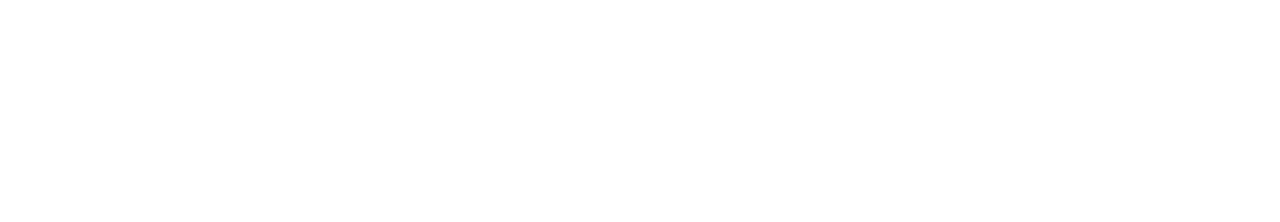
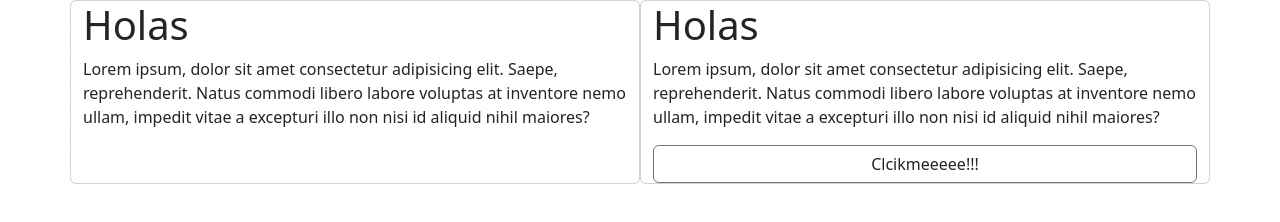
Before and after one commit to ebastian-s/Repo-Egg, a plain HTML site: page index.html in a window 1280 px wide. Drawn offline with nearby package versions, Linux system fonts and the light colour scheme.

Commit message:
Empezando a maquetar las cartas

```diff
--- a/index.html
+++ b/index.html
@@ -4,7 +4,45 @@
     <meta charset="UTF-8" />
     <meta http-equiv="X-UA-Compatible" content="IE=edge" />
     <meta name="viewport" content="width=device-width, initial-scale=1.0" />
+    <!-- CSS only -->
+    <link
+      href="https://cdn.jsdelivr.net/npm/bootstrap@5.2.0/dist/css/bootstrap.min.css"
+      rel="stylesheet"
+      integrity="sha384-gH2yIJqKdNHPEq0n4Mqa/HGKIhSkIHeL5AyhkYV8i59U5AR6csBvApHHNl/vI1Bx"
+      crossorigin="anonymous"
+    />
     <title>Document</title>
   </head>
-  <body></body>
+  <body>
+    <div class="container">
+      <div class="row">
+        <div class="bg-gradient card col-md-12 col-lg-6 mg-1">
+          <h1 class="">Holas</h1>
+          <p>
+            Lorem ipsum, dolor sit amet consectetur adipisicing elit. Saepe,
+            reprehenderit. Natus commodi libero labore voluptas at inventore
+            nemo ullam, impedit vitae a excepturi illo non nisi id aliquid nihil
+            maiores?
+          </p>
+        </div>
+        <div class="card col-md-12 col-lg-6">
+          <h1>Holas</h1>
+          <p>
+            Lorem ipsum, dolor sit amet consectetur adipisicing elit. Saepe,
+            reprehenderit. Natus commodi libero labore voluptas at inventore
+            nemo ullam, impedit vitae a excepturi illo non nisi id aliquid nihil
+            maiores?
+          </p>
+          <a href="" class="card-btn btn border-secondary">Clcikmeeeee!!!</a>
+        </div>
+      </div>
+    </div>
+
+    <!-- JavaScript Bundle with Popper -->
+    <script
+      src="https://cdn.jsdelivr.net/npm/bootstrap@5.2.0/dist/js/bootstrap.bundle.min.js"
+      integrity="sha384-A3rJD856KowSb7dwlZdYEkO39Gagi7vIsF0jrRAoQmDKKtQBHUuLZ9AsSv4jD4Xa"
+      crossorigin="anonymous"
+    ></script>
+  </body>
 </html>
```
